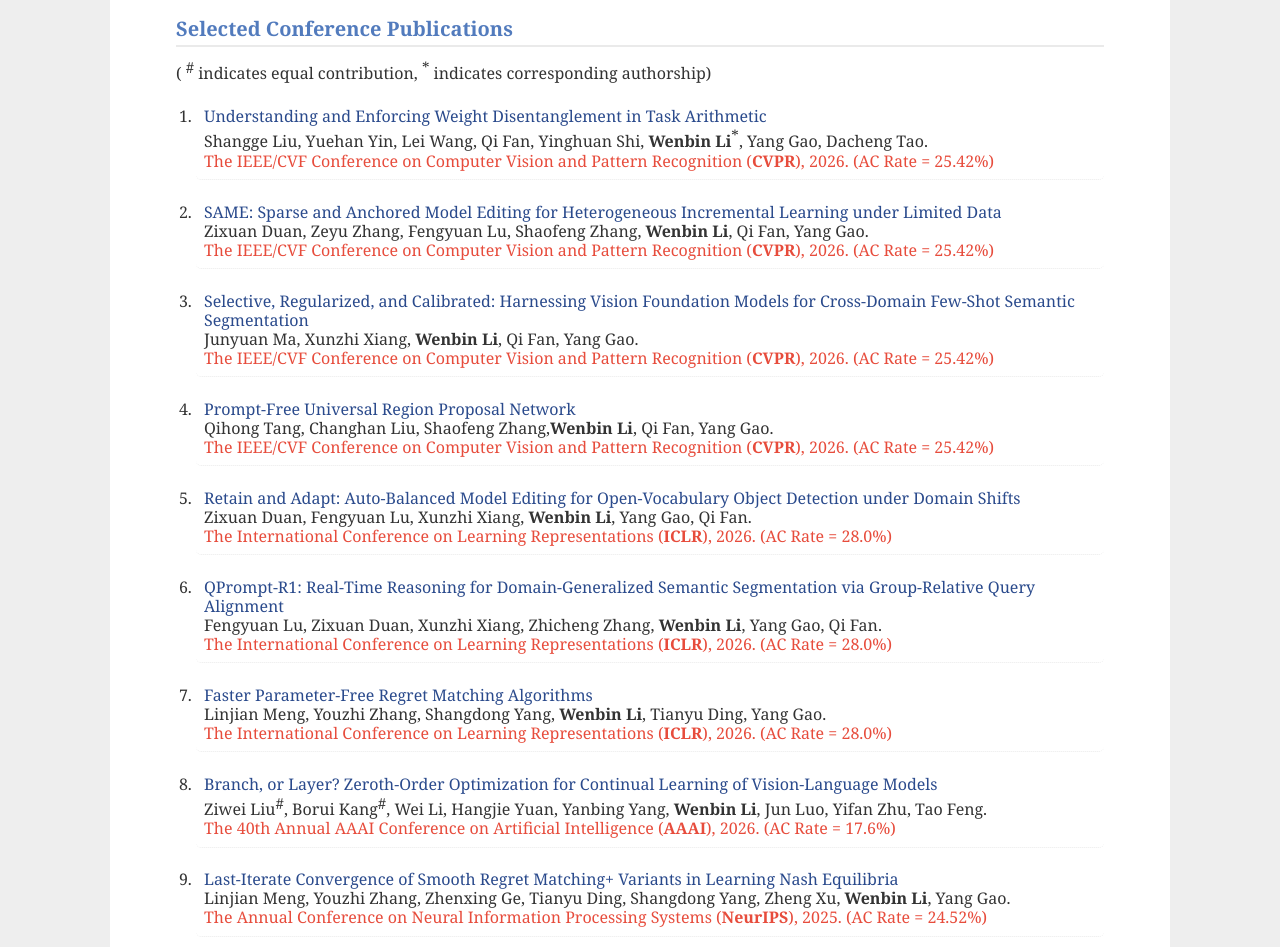
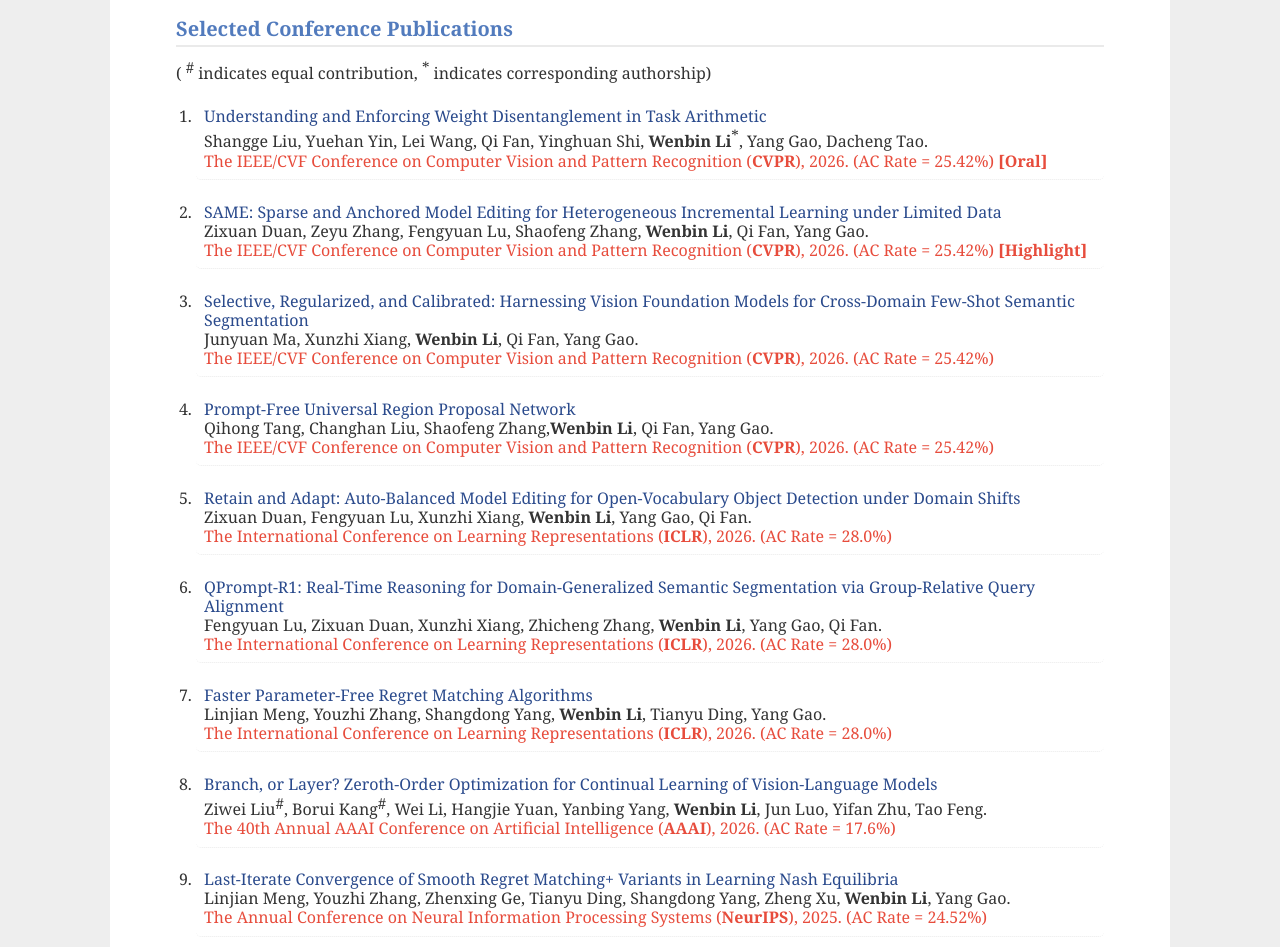
Before and after one commit to WenbinLee/wenbinlee.github.io, a plain HTML site: page index.html in a window 1280 px wide. Shown: the part 2642-3589 px from the top of the page. Drawn offline with Linux system fonts and the light colour scheme.

Commit message:
Add files via upload

```diff
--- a/index.html
+++ b/index.html
@@ -847,14 +847,14 @@ I received my Ph.D. degree in <a href="http://cs.nju.edu.cn/" target="_blank">Sc
     <a href='https://cvpr.thecvf.com/'>Understanding and Enforcing Weight Disentanglement in Task Arithmetic</a> <br>
     <span style="display: block; height: 5px;"></span>
     Shangge Liu, Yuehan Yin, Lei Wang, Qi Fan, Yinghuan Shi, <strong>Wenbin Li</strong><sup style="font-size: 15px;">*</sup>, Yang Gao, Dacheng Tao.
-    <span style="color: #E74C3C">The IEEE/CVF Conference on Computer Vision and Pattern Recognition (<strong>CVPR</strong>), 2026. (AC Rate = 25.42%) </span> <br>
+    <span style="color: #E74C3C">The IEEE/CVF Conference on Computer Vision and Pattern Recognition (<strong>CVPR</strong>), 2026. (AC Rate = 25.42%) <strong>[Oral]</strong> </span> <br>
   </li>
 
   <li>
     <a href='https://cvpr.thecvf.com/'>SAME: Sparse and Anchored Model Editing for Heterogeneous Incremental Learning under Limited Data</a> <br>
     <span style="display: block; height: 5px;"></span>
     Zixuan Duan, Zeyu Zhang, Fengyuan Lu, Shaofeng Zhang, <strong>Wenbin Li</strong>, Qi Fan, Yang Gao.
-    <span style="color: #E74C3C">The IEEE/CVF Conference on Computer Vision and Pattern Recognition (<strong>CVPR</strong>), 2026. (AC Rate = 25.42%) </span> <br>
+    <span style="color: #E74C3C">The IEEE/CVF Conference on Computer Vision and Pattern Recognition (<strong>CVPR</strong>), 2026. (AC Rate = 25.42%) <strong>[Highlight]</strong> </span><br>
   </li>
 
 
```
